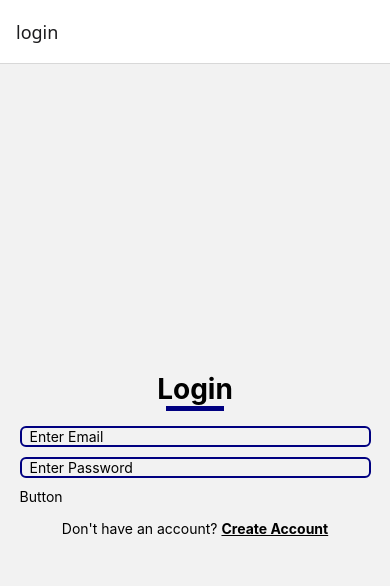
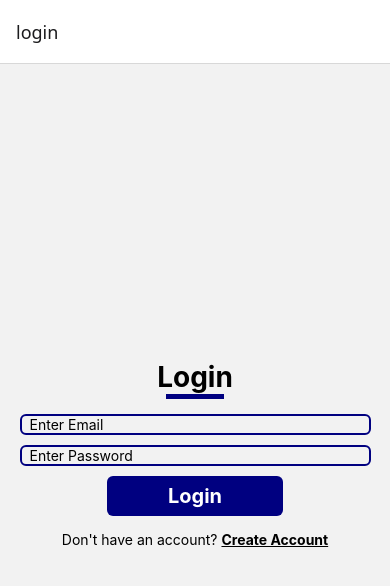
Before and after one commit to muhammadfuzailahmed/Inventory-Management-System, a React Native app: screen /login in a window 390 px wide. Shown: the top 586 px of the page. Built offline with nearby package versions, Linux system fonts and the light colour scheme.

Commit message:
Add functionality to button component

```diff
--- a/Components/UI/Button/Button.jsx
+++ b/Components/UI/Button/Button.jsx
@@ -1,14 +1,28 @@
 import { StyleSheet, Text, View } from 'react-native'
 import React from 'react'
 
-const Button = () => {
+const Button = ({title}) => {
   return (
-    <View>
-      <Text>Button</Text>
+    <View style={styles.btnContainer}>
+      <Text style={styles.btnText}>{title}</Text>
     </View>
   )
 }
 
 export default Button
 
-const styles = StyleSheet.create({})
+const styles = StyleSheet.create({
+  btnContainer: {
+    borderRadius: 6,
+    backgroundColor: "navy",
+    width: "50%",
+    marginHorizontal: "auto"
+  },
+  btnText: {
+    fontSize: 20,
+    fontWeight: "bold",
+    color: "white",
+    paddingVertical: 8,
+    textAlign: "center"
+  }
+})
```
